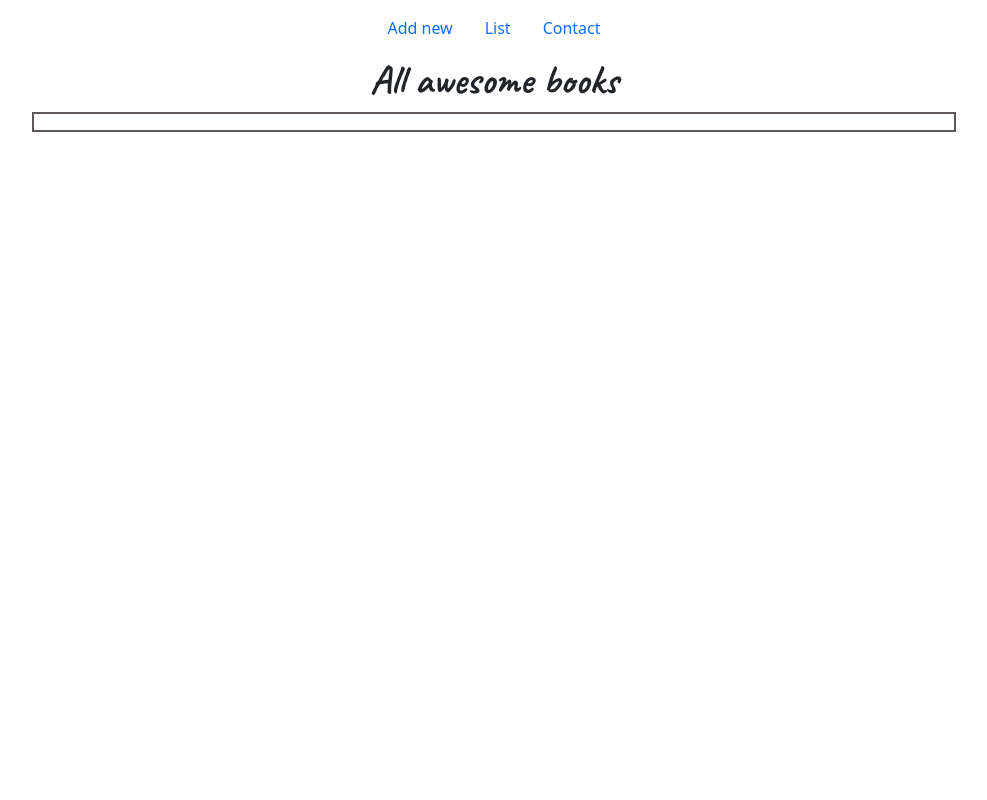
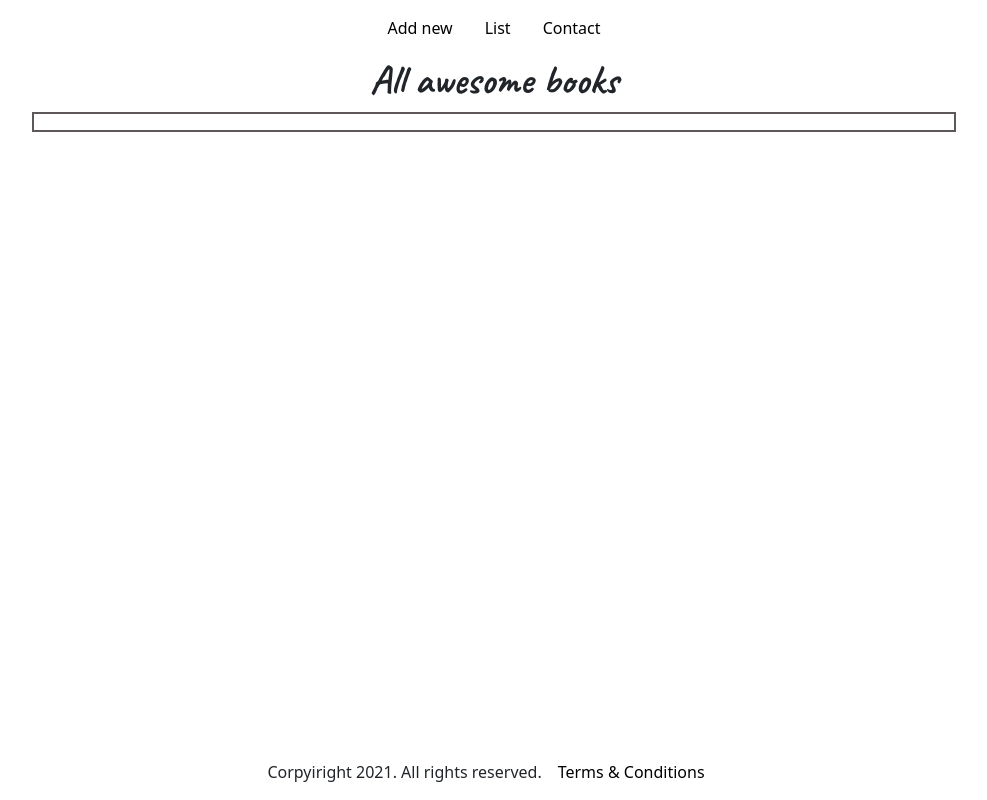
Before and after one commit to JuliCarracedo/awesome-books, a website: page index.html in a window 1280 px wide. Shown: the whole page, without its empty margins (146-1133 px from the left). Drawn offline with nearby package versions, Linux system fonts and the light colour scheme.

Commit message:
Add footer

```diff
--- a/index.html
+++ b/index.html
@@ -41,7 +41,12 @@
       You can reach out to us!
       <br>Our e-mail: email@mail.com <br>Our phone: 0177 223 337 6<br>our address: streetname 2341, County
     </p>
+
   </div>
+  <footer class="navbar fixed-bottom d-flex justify-content-center">
+    <a> Corpyiright 2021. All rights reserved.</a>
+    <a class="nav-link" href="#"> Terms & Conditions</a>
+  </footer>
     <script src="./script.js"> </script>
     <script src="https://cdn.jsdelivr.net/npm/bootstrap@5.1.0/dist/js/bootstrap.bundle.min.js" integrity="sha384-U1DAWAznBHeqEIlVSCgzq+c9gqGAJn5c/t99JyeKa9xxaYpSvHU5awsuZVVFIhvj" crossorigin="anonymous"></script>
 </body>
--- a/style.css
+++ b/style.css
@@ -37,3 +37,11 @@
 .inputs {
   margin-bottom: 10px;
 }
+
+.nav-link {
+  color:black;
+}
+
+.nav-link:hover {
+  color:rgb(94, 88, 88);
+}
```
